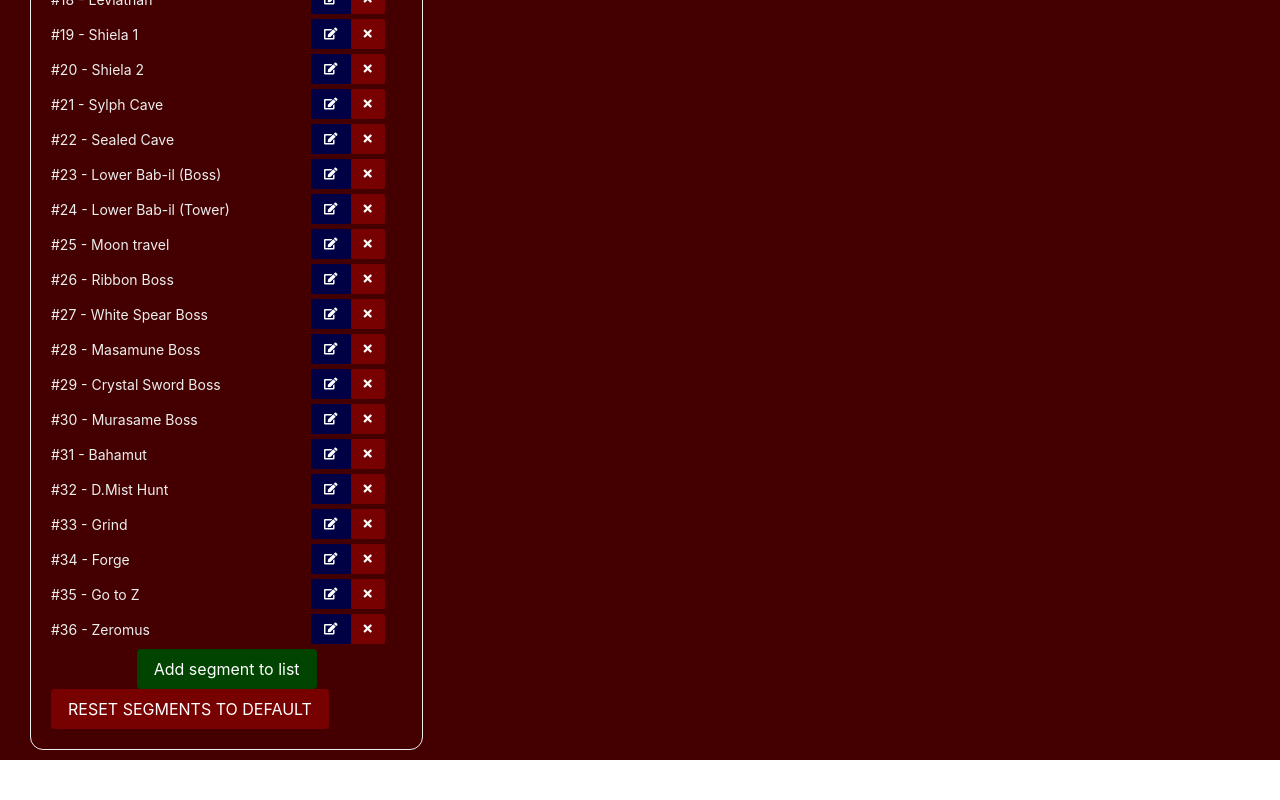
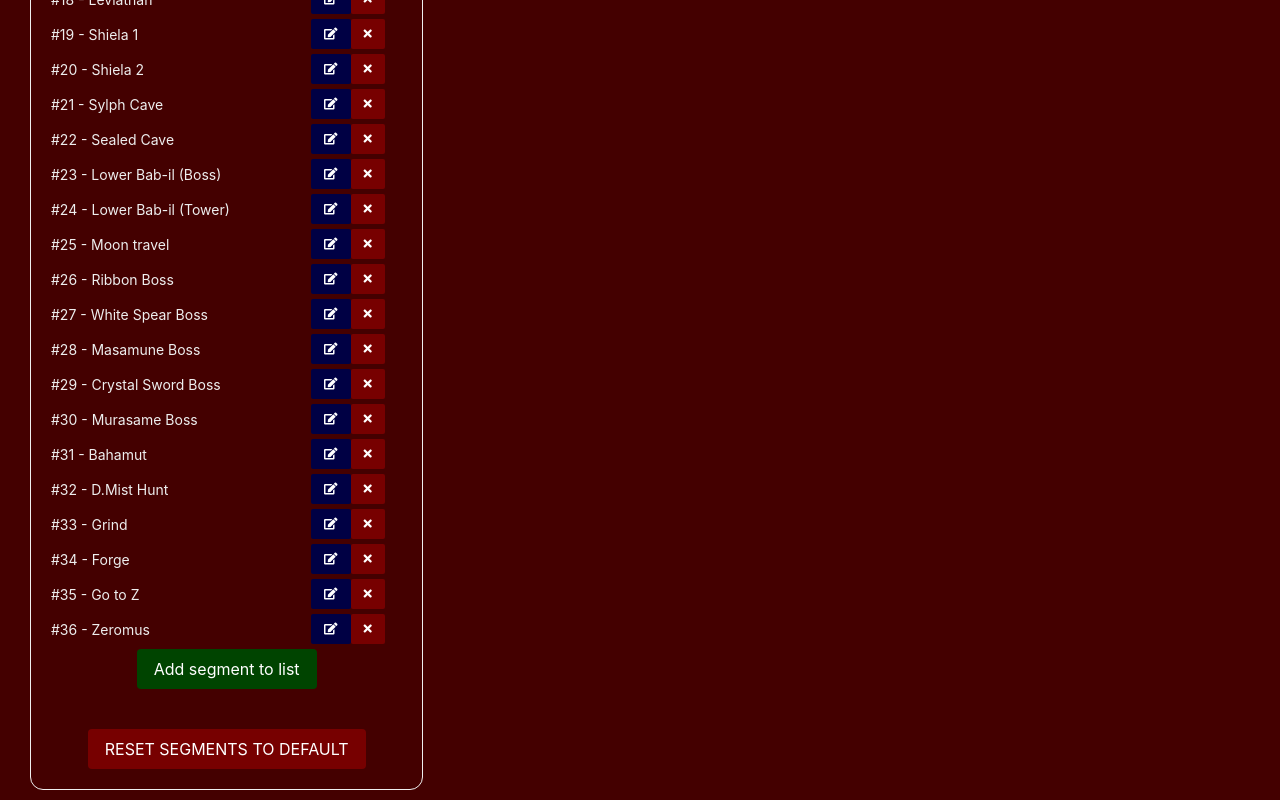
Before and after one commit to Fleury14/fe-comparison, an Angular app in the folder application/: page /main in a window 1280 px wide. Shown: the part 728-1528 px from the top of the page. Before the commit the page ends 1488 px from the top, so only its background shows below. Built offline with nearby package versions, Linux system fonts and the light colour scheme.

Commit message:
feat(segment list): reset actually resets

```diff
--- a/application/src/app/components/main/segment-list/segment-list.component.html
+++ b/application/src/app/components/main/segment-list/segment-list.component.html
@@ -22,8 +22,10 @@
         <fe-comp-segment-form [editMode]="editData ? true : false" [editData]="editData">
         </fe-comp-segment-form>
     </div>
-    <button class="button is-danger" (click)="resetSegment.showModal()">RESET SEGMENTS TO DEFAULT</button>
-    <fe-comp-modal #resetSegment [title]="'Reset Segment List'">
+    <div class="button-center segment-list-form-container">
+        <button class="button is-danger" (click)="resetSegment.showModal()">RESET SEGMENTS TO DEFAULT</button>
+    </div>
+    <fe-comp-modal #resetSegment [title]="'Reset Segment List'" (confirmed)="resetList()">
         <div modal-content class="modal-content">
             <p>This will reset the segment list to the default data. Are you sure?</p>
         </div>
--- a/application/src/app/components/main/segment-list/segment-list.component.ts
+++ b/application/src/app/components/main/segment-list/segment-list.component.ts
@@ -39,6 +39,11 @@
         this.subs.forEach(sub => sub.unsubscribe());
     }
 
+    resetList() {
+        console.log('confirmed');
+        this.segList.initializeList();
+    }
+
     toggleForm() {
         this.showForm = !this.showForm;
     }
--- a/application/src/app/services/segment-list/segment-list.service.ts
+++ b/application/src/app/services/segment-list/segment-list.service.ts
@@ -65,6 +65,7 @@
 
     initializeList() {
         localStorage.setItem('segment-list', JSON.stringify(initialSegmentList));
+        this.segmentListSource.next(initialSegmentList);
     }
 
     getList() {
```
